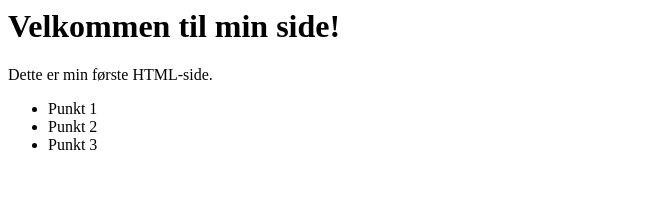
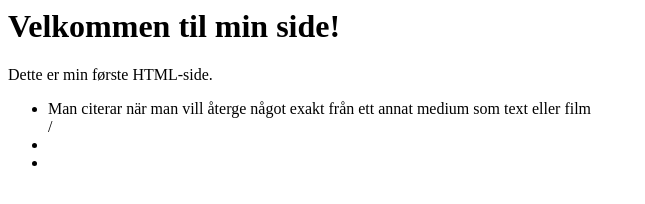
Before and after one commit to TheMegaRabbit/TheMegaRabbit.github.io, a plain HTML site: page index.html in a window 1280 px wide. Shown: the whole page, without its empty margins (0-645 px from the left). Drawn offline with Linux system fonts and the light colour scheme.

Commit message:
Update index.html

```diff
--- a/index.html
+++ b/index.html
@@ -1,14 +1,14 @@
 <html>
 <head>
-    <title>Min første HTML-side</title>
+    <title>Citat</title>
 </head>
 <body>
     <h1>Velkommen til min side!</h1>
     <p>Dette er min første HTML-side.</p>
     <ul>
-        <li>Punkt 1</li>
-        <li>Punkt 2</li>
-        <li>Punkt 3</li>
+        <li>Man citerar när man vill återge något exakt från ett annat medium som text eller film</li>
+       / <li></li>
+        <li></li>
     </ul>
 </body>
 </html>
```
